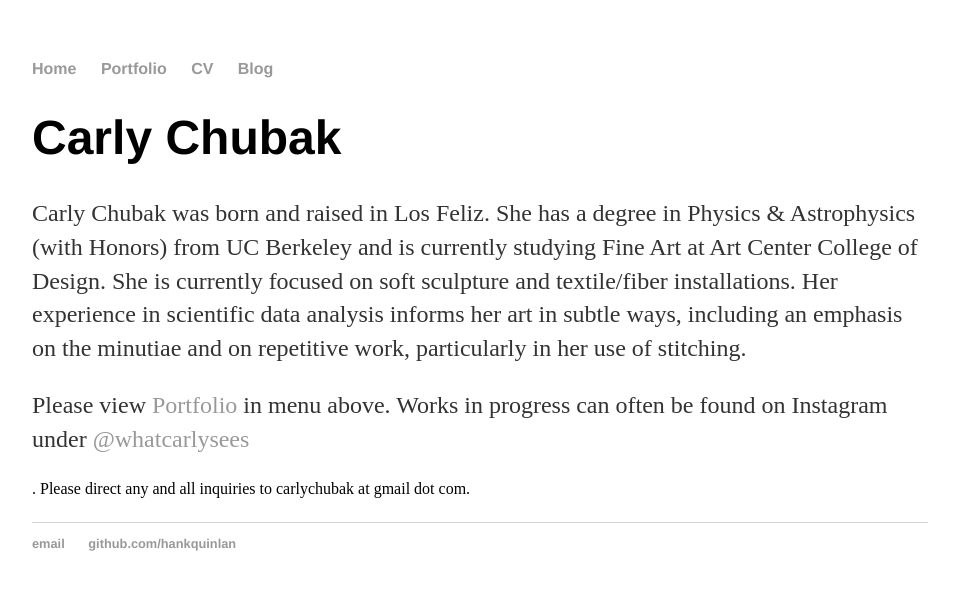
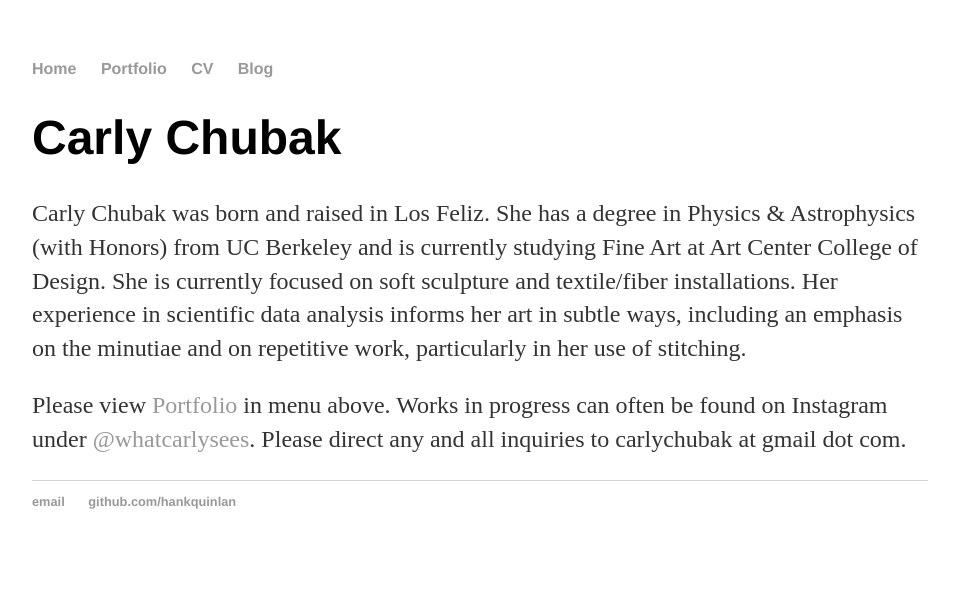
Before and after one commit to carlychubak/carlychubak.github.io, a Jekyll site: the page built from index.html, in a window 1280 px wide. Shown: the top 590 px of the page, without its empty margins (160-1119 px from the left). Built offline with Jekyll 4.4.1, drawn with Linux system fonts in a browser that asks for light colours.

```diff
--- a/index.html
+++ b/index.html
@@ -13,7 +13,7 @@ title: Hank Quinlan, Horrible Cop
 	in her use of stitching.</p>
 
 	<p>Please view <a href="/portfolio">Portfolio</a> in menu above. Works in progress
-	can often be found on Instagram under <a href="http://instagram.com/whatcarlysees">@whatcarlysees</a></p>.
+	can often be found on Instagram under <a href="http://instagram.com/whatcarlysees">@whatcarlysees</a>.
 
 	Please direct any and all inquiries to carlychubak at gmail dot com. </p>
 </div><!-- /.blurb -->
```
